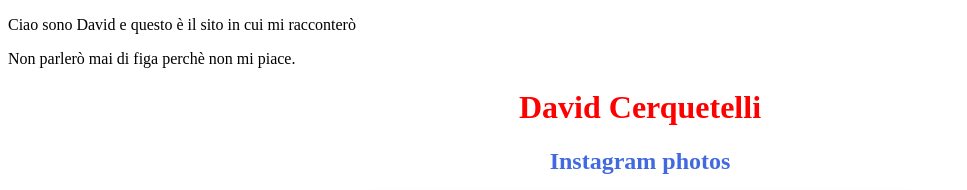
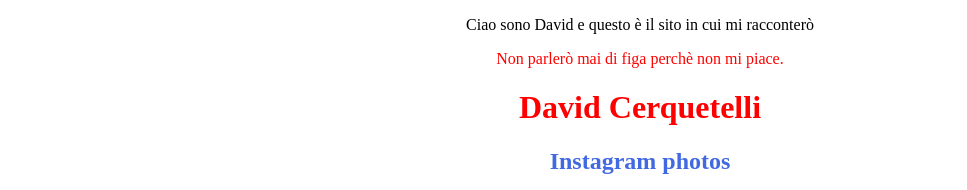
Before and after one commit to Dado98-kite/dado.github.io, a plain HTML site: page index.html in a window 1280 px wide. Shown: the top 190 px of the page, without its empty margins (0-967 px from the left). Drawn offline with Linux system fonts and the light colour scheme; a script that the page names is missing.

Commit message:
Update style.css

```diff
--- a/style.css
+++ b/style.css
@@ -8,6 +8,12 @@ h2 {
     color: royalblue;
 }
 
-.instagram-media {
+.fi {
     text-align: center;
+    color: red;
 }
+
+p {
+    text-align: center;
+    color: black;
+}
```
